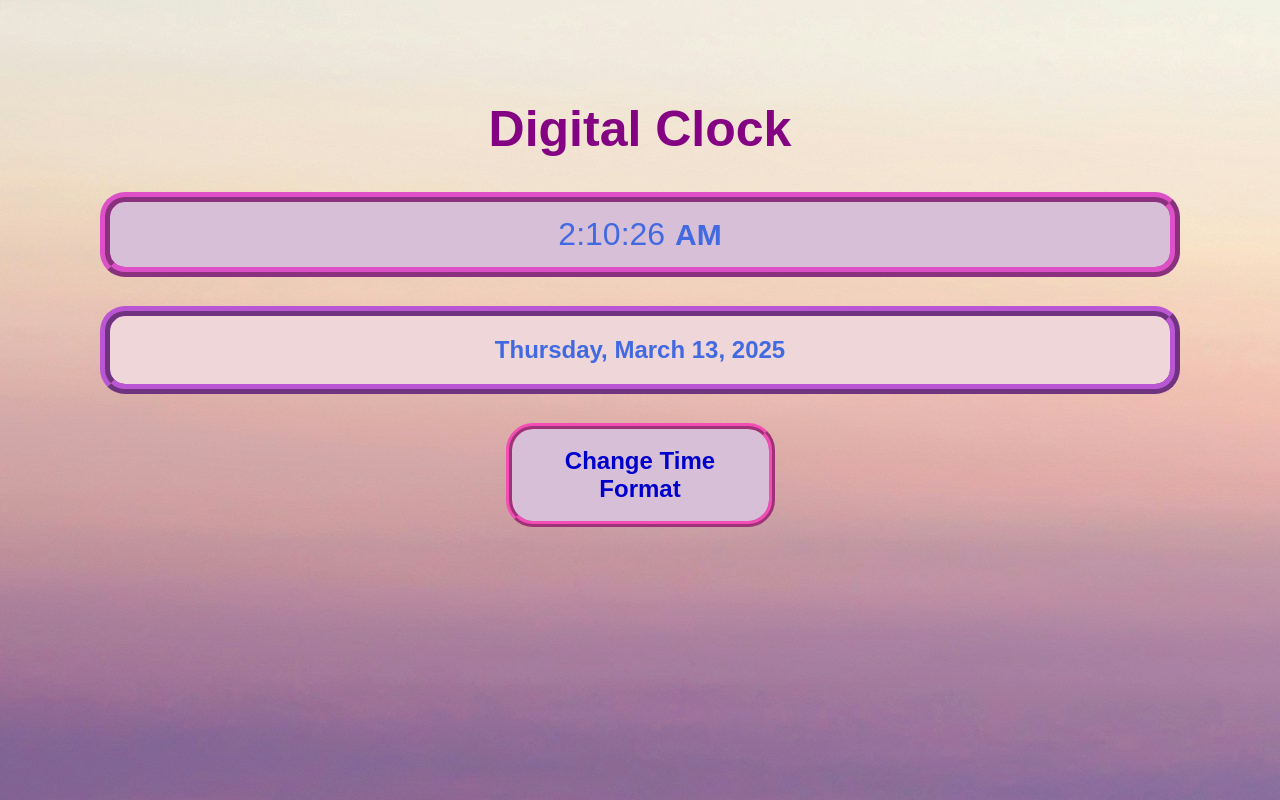
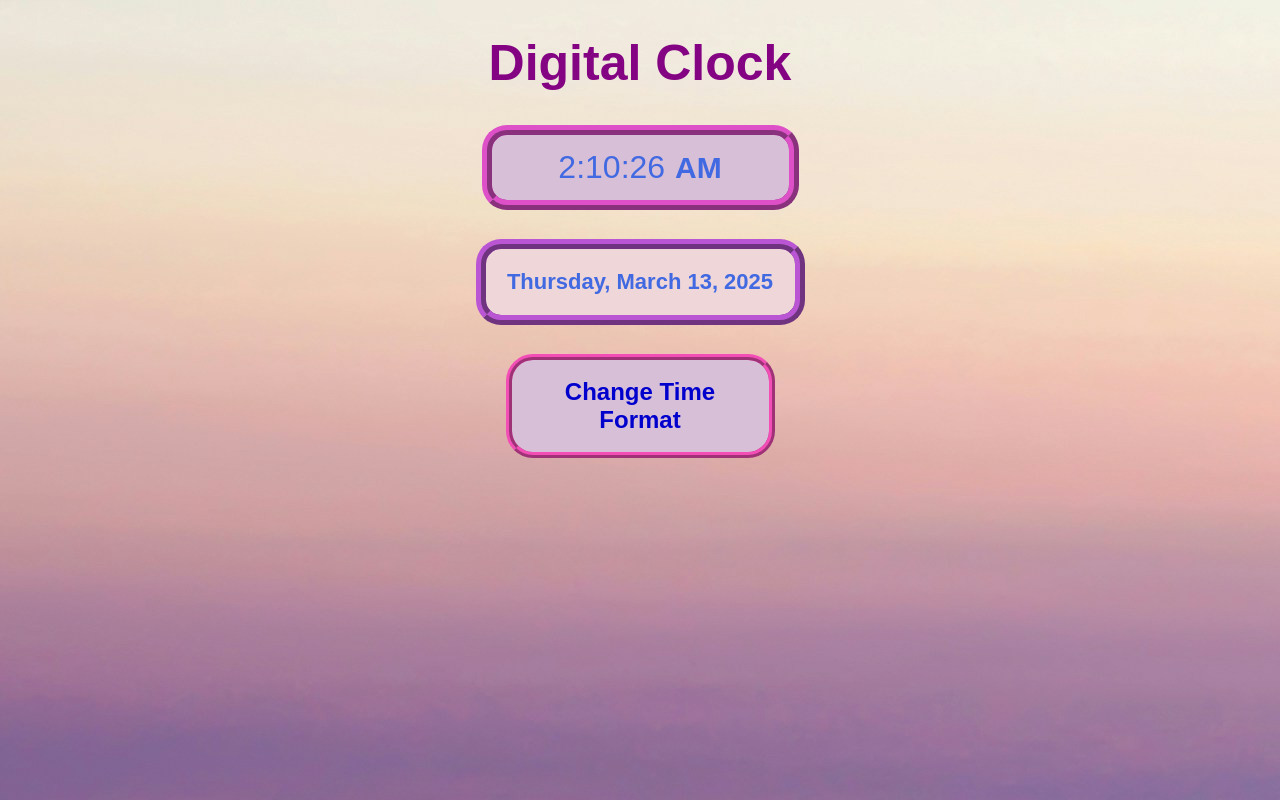
Before and after one commit to over45Codes/digital-clock, a plain HTML site: page index.html in a window 1280 px wide. Drawn offline with Linux system fonts and the light colour scheme; a web font is replaced by a local one.

Commit message:
added more styling changes

```diff
--- a/style.css
+++ b/style.css
@@ -6,7 +6,7 @@ body {
     /* font-style: italic;
     font-family: Verdana; */
     text-align: center;
-    margin: 100px
+    /* margin: auto; */
 }
 .clock {
     font-family: Arial, sans-serif;
@@ -21,12 +21,15 @@ body {
 .clock {
     background: thistle;
     color: royalblue;
-    width: auto;
-    /* margin: auto; */
     border-radius: 25px;
     text-align: center;
     border: 10px ridge rgb(221, 80, 200);
     padding: 14px;
+    width: 269px;
+    margin: auto;
+    /* font-size: 25px; */
+    /* width: 100%; */
+    /* width: 269px; */
 }
 
 .amPm {
@@ -40,9 +43,10 @@ body {
 .date {
     background: rgb(238, 214, 217);
     color: royalblue;
-    width: auto;
+    /* width: 100%; */
+    width: 269px;
     margin: auto;
-    font-size: 24px;
+    font-size: 22px;
     font-family: "Sofia", sans-serif;
     font-weight: bold;
     border-radius: 25px;
```
